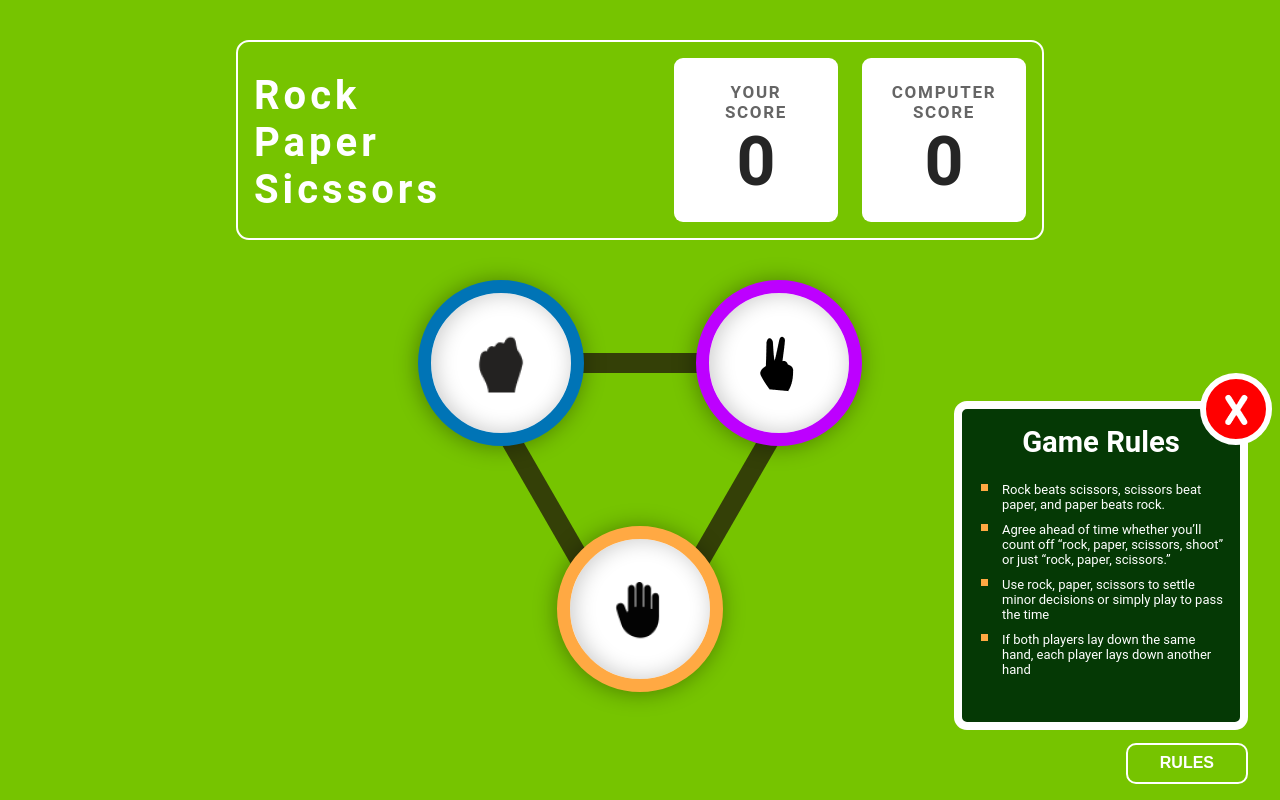
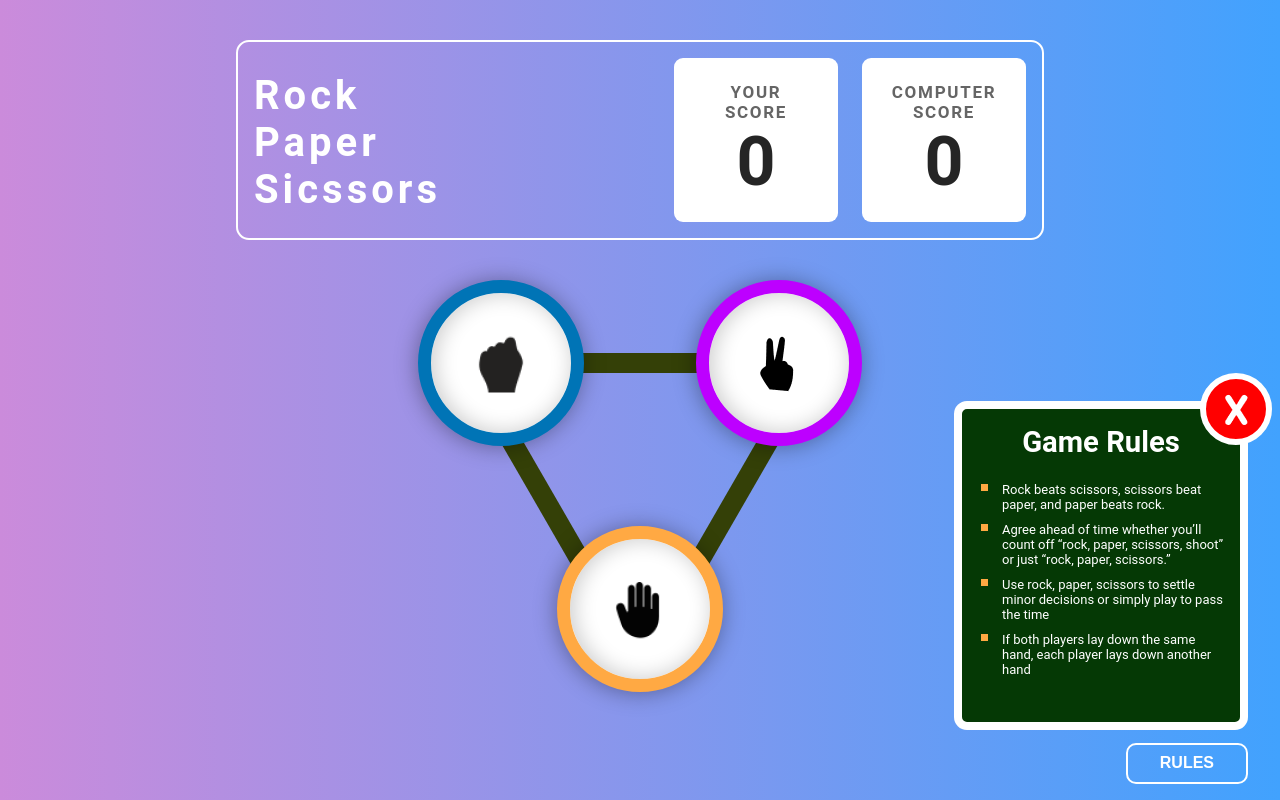
Before and after one commit to ahme1kash/RockPaperScissors, a plain HTML site: page assignment/index.html in a window 1280 px wide. Drawn offline with Linux system fonts and the light colour scheme.

Commit message:
Adds changes in css

```diff
--- a/assignment/styles.css
+++ b/assignment/styles.css
@@ -1,6 +1,6 @@
 body {
   margin: 0;
-  background-color: rgb(118, 196, 0);
+  background-image:linear-gradient(to left, #41a2fe, #cb8bdb);
   font-size: 16px;
   font-family: Roboto, sans-serif;
   box-sizing: border-box;
@@ -31,7 +31,7 @@ a {
   transform: translateX(-50%);
 }
 .game_header {
-  color: #fff;
+  color: #b23737;
   display: flex;
   flex-wrap: wrap;
   align-items: cneter;
```
